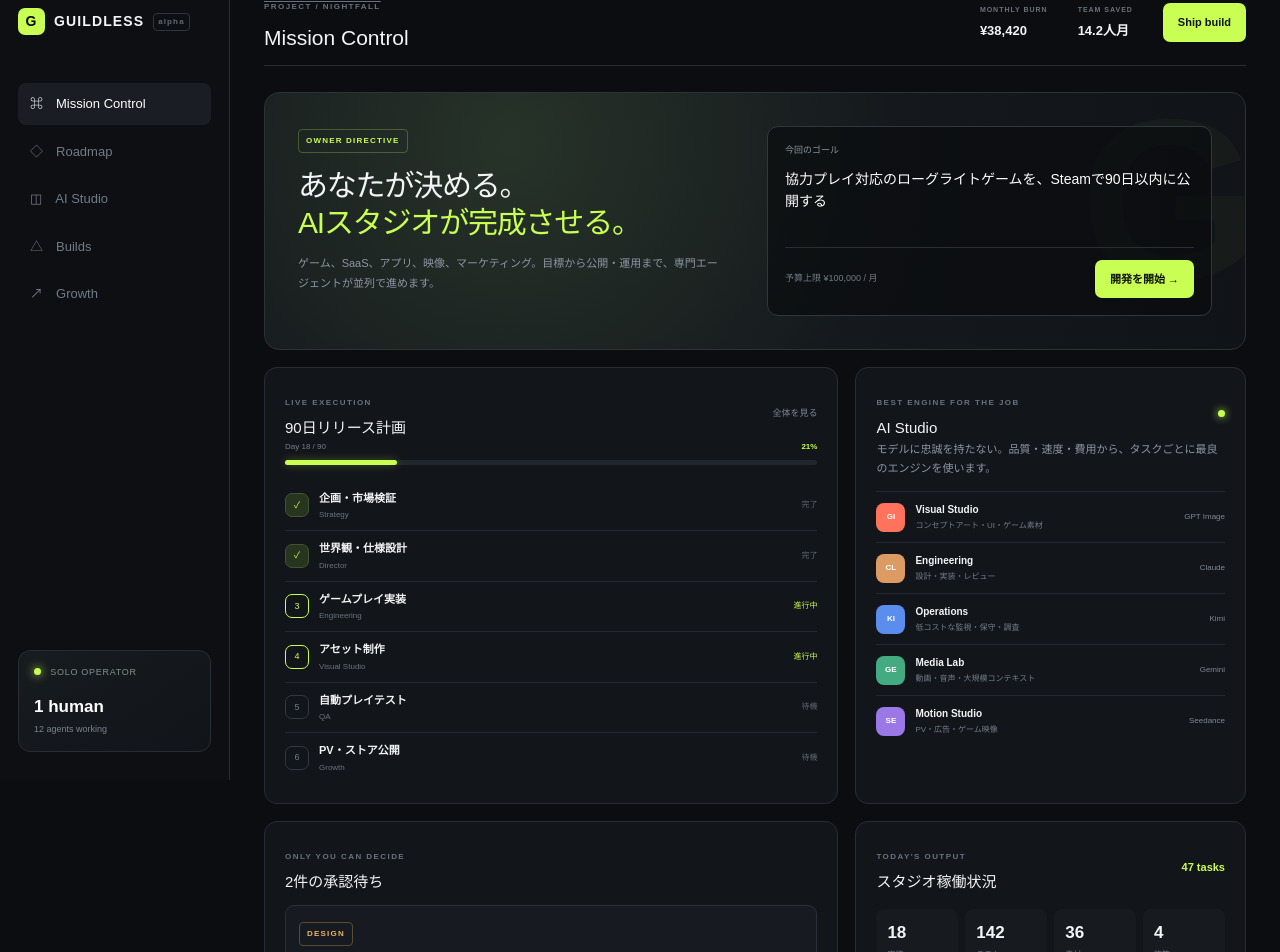
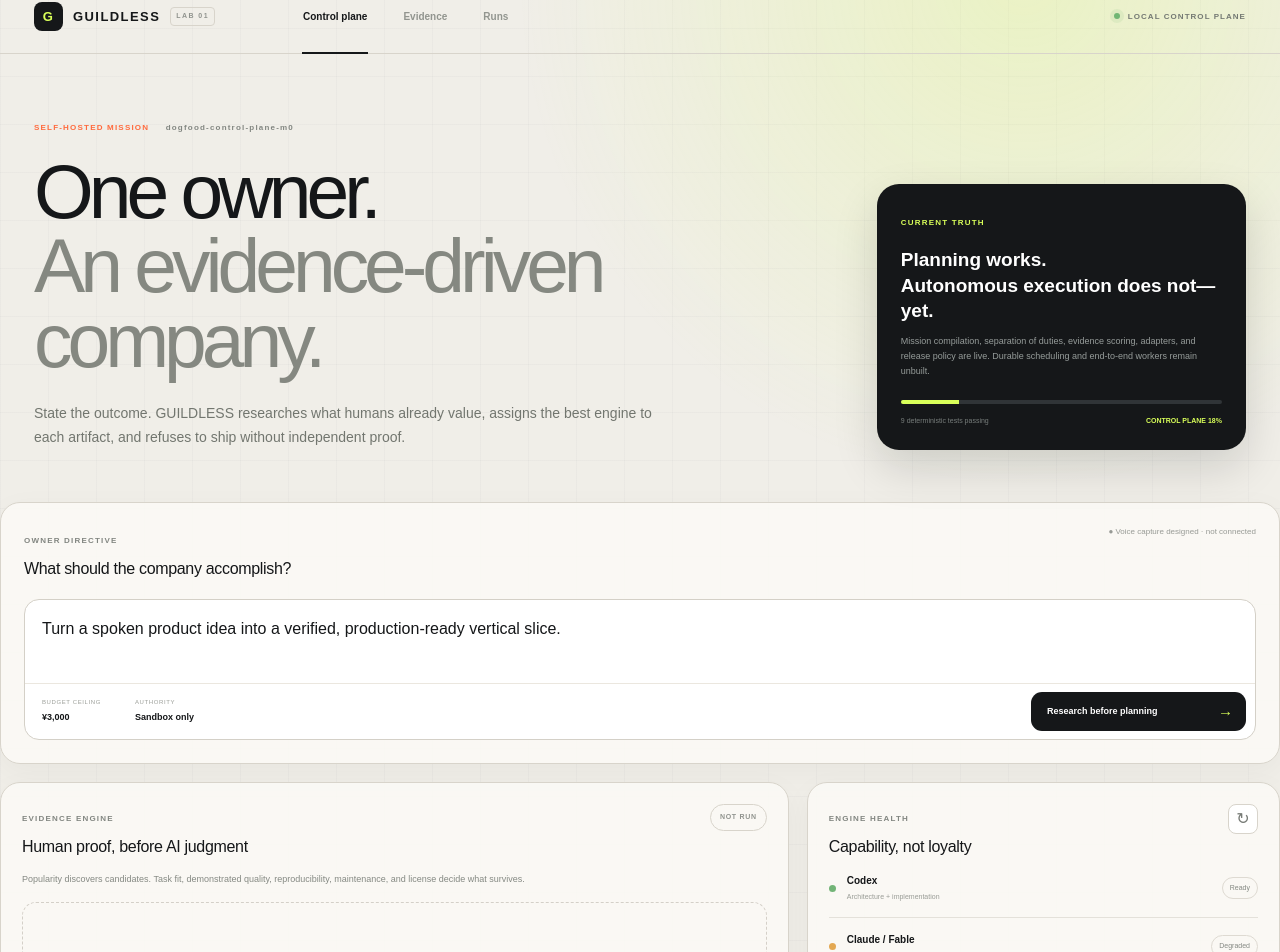
Before and after one commit to kokoaru-ltd/guildless, a Next.js app: page / in a window 1280 px wide. Shown: the part 20-972 px from the top of the page. Built offline with nearby package versions, Linux system fonts and the light colour scheme.

Commit message:
Build honest control plane interface

```diff
--- a/app/layout.tsx
+++ b/app/layout.tsx
@@ -2,37 +2,15 @@ import type { Metadata } from "next";
 import { Geist, Geist_Mono } from "next/font/google";
 import "./globals.css";
 
-const geistSans = Geist({
-  variable: "--font-geist-sans",
-  subsets: ["latin"],
-});
-
-const geistMono = Geist_Mono({
-  variable: "--font-geist-mono",
-  subsets: ["latin"],
-});
+const geistSans = Geist({ variable: "--font-geist-sans", subsets: ["latin"] });
+const geistMono = Geist_Mono({ variable: "--font-geist-mono", subsets: ["latin"] });
 
 export const metadata: Metadata = {
-  title: "GUILDLESS — One person. Full studio.",
-  description: "1人を、開発・ゲーム制作・運用・マーケティングまで行うAIスタジオに。",
-  icons: {
-    icon: "/favicon.svg",
-    shortcut: "/favicon.svg",
-  },
+  title: "GUILDLESS — Evidence-driven production control plane",
+  description: "One owner directs a verifiable AI production company.",
+  icons: { icon: "/favicon.svg", shortcut: "/favicon.svg" },
 };
 
-export default function RootLayout({
-  children,
-}: Readonly<{
-  children: React.ReactNode;
-}>) {
-  return (
-    <html lang="ja">
-      <body
-        className={`${geistSans.variable} ${geistMono.variable} antialiased`}
-      >
-        {children}
-      </body>
-    </html>
-  );
+export default function RootLayout({ children }: Readonly<{ children: React.ReactNode }>) {
+  return <html lang="en"><body className={`${geistSans.variable} ${geistMono.variable}`}>{children}</body></html>;
 }
--- a/app/page.tsx
+++ b/app/page.tsx
@@ -1,96 +1,46 @@
 "use client";
-
 import { useState } from "react";
 
-const engines = [
-  { name: "GPT Image", role: "Visual Studio", task: "コンセプトアート・UI・ゲーム素材", color: "#ff735c", mark: "GI" },
-  { name: "Claude", role: "Engineering", task: "設計・実装・レビュー", color: "#db9b63", mark: "CL" },
-  { name: "Kimi", role: "Operations", task: "低コストな監視・保守・調査", color: "#5b8def", mark: "KI" },
-  { name: "Gemini", role: "Media Lab", task: "動画・音声・大規模コンテキスト", color: "#43aa82", mark: "GE" },
-  { name: "Seedance", role: "Motion Studio", task: "PV・広告・ゲーム映像", color: "#9a78e5", mark: "SE" },
+const proofs=[
+  ["GH","GitHub","motiondivision / motion","29.8k stars · MIT · active",94],
+  ["PR","Product","motionsites.ai","Shipped motion references · inspected",86],
+  ["X","X","Seedance 2.0 direction guide","5.1k views · 178 bookmarks · recent",81],
+];
+const engines=[
+  ["Codex","Architecture + implementation","Ready","ok"],
+  ["Claude / Fable","Implementation + review","Degraded","warn"],
+  ["Kimi","Evidence analysis + operations","Degraded","warn"],
+  ["Grok Build","X + GitHub scouting","Needs API key","off"],
+  ["Node verifier","Deterministic acceptance","Ready","ok"],
+];
+const work=[
+  ["Normalize owner intent","Codex","complete"],
+  ["Collect human evidence","Grok + GitHub","ready"],
+  ["Challenge design direction","Kimi","blocked"],
+  ["Write acceptance tests","Independent model","queued"],
+  ["Implement vertical slice","Claude / Fable","queued"],
+  ["Verify and integrate","Node + Codex","queued"],
 ];
 
-const stages = [
-  { name: "企画・市場検証", owner: "Strategy", status: "done" },
-  { name: "世界観・仕様設計", owner: "Director", status: "done" },
-  { name: "ゲームプレイ実装", owner: "Engineering", status: "active" },
-  { name: "アセット制作", owner: "Visual Studio", status: "active" },
-  { name: "自動プレイテスト", owner: "QA", status: "queued" },
-  { name: "PV・ストア公開", owner: "Growth", status: "queued" },
-];
+export default function Home(){
+  const [phase,setPhase]=useState<"idle"|"scanning"|"ready">("idle");
+  const [goal,setGoal]=useState("Turn a spoken product idea into a verified, production-ready vertical slice.");
+  const scan=()=>{setPhase("scanning");window.setTimeout(()=>setPhase("ready"),900)};
+  return <main className="shell">
+    <header><a className="brand" href="#top"><b>G</b>GUILDLESS <small>LAB 01</small></a><nav><button className="active">Control plane</button><button>Evidence</button><button>Runs</button></nav><span className="online"><i/>LOCAL CONTROL PLANE</span></header>
 
-export default function Home() {
-  const [goal, setGoal] = useState("協力プレイ対応のローグライトゲームを、Steamで90日以内に公開する");
-  const [running, setRunning] = useState(false);
+    <section className="hero" id="top"><div><div className="kicker"><em>SELF-HOSTED MISSION</em> dogfood-control-plane-m0</div><h1>One owner.<br/><span>An evidence-driven company.</span></h1><p>State the outcome. GUILDLESS researches what humans already value, assigns the best engine to each artifact, and refuses to ship without independent proof.</p></div><aside className="truth"><small>CURRENT TRUTH</small><strong>Planning works.<br/>Autonomous execution does not—yet.</strong><p>Mission compilation, separation of duties, evidence scoring, adapters, and release policy are live. Durable scheduling and end-to-end workers remain unbuilt.</p><div className="meter"><i/></div><footer><span>9 deterministic tests passing</span><b>CONTROL PLANE 18%</b></footer></aside></section>
 
-  return (
-    <main className="shell">
-      <aside className="sidebar">
-        <div className="logo"><span>G</span> GUILDLESS <small>alpha</small></div>
-        <nav>
-          <a className="active" href="#mission">⌘<span>Mission Control</span></a>
-          <a href="#roadmap">◇<span>Roadmap</span></a>
-          <a href="#studio">◫<span>AI Studio</span></a>
-          <a href="#builds">△<span>Builds</span></a>
-          <a href="#growth">↗<span>Growth</span></a>
-        </nav>
-        <div className="solo-card">
-          <span className="pulse" /> SOLO OPERATOR
-          <strong>1 human</strong>
-          <p>12 agents working</p>
-        </div>
-      </aside>
+    <section className="directive"><div className="title"><div><small>OWNER DIRECTIVE</small><h2>What should the company accomplish?</h2></div><span>● Voice capture designed · not connected</span></div><div className="composer"><textarea aria-label="Mission objective" value={goal} onChange={e=>setGoal(e.target.value)}/><footer><div><small>BUDGET CEILING</small><b>¥3,000</b></div><div><small>AUTHORITY</small><b>Sandbox only</b></div><button onClick={scan} disabled={phase==="scanning"}>{phase==="idle"?"Research before planning":phase==="scanning"?"Scanning evidence…":"Evidence ready"}<b>→</b></button></footer></div></section>
 
-      <section className="workspace" id="mission">
-        <header>
-          <div><span className="overline">PROJECT / NIGHTFALL</span><h1>Mission Control</h1></div>
-          <div className="top-stats"><span><small>MONTHLY BURN</small>¥38,420</span><span><small>TEAM SAVED</small>14.2人月</span><button>Ship build</button></div>
-        </header>
+    <section className="grid">
+      <article className="panel evidence"><div className="title"><div><small>EVIDENCE ENGINE</small><h2>Human proof, before AI judgment</h2></div><span className={`pill ${phase}`}>{phase==="idle"?"NOT RUN":phase==="scanning"?"SCANNING":"DECISION READY"}</span></div><p className="intro">Popularity discovers candidates. Task fit, demonstrated quality, reproducibility, maintenance, and license decide what survives.</p>{phase==="ready"?<div className="proofs">{proofs.map((p,i)=><div className="proof" key={String(p[2])} style={{animationDelay:`${i*50}ms`}}><b className={`source s${i}`}>{p[0]}</b><div><small>{p[1]}</small><strong>{p[2]}</strong><span>{p[3]}</span></div><em>{p[4]}<small>/100</small></em></div>)}</div>:<div className={`empty ${phase}`}><i/><span>{phase==="scanning"?"Inspecting sources and licenses":"Run research to build an Evidence Pack"}</span></div>}<footer className="weights"><span>FIT <b>30%</b></span><span>QUALITY <b>25%</b></span><span>REPRODUCIBLE <b>15%</b></span><span>ADOPTION <b>10%</b></span></footer></article>
 
-        <section className="mission-card">
-          <div className="mission-copy">
-            <span className="tag">OWNER DIRECTIVE</span>
-            <h2>あなたが決める。<br /><em>AIスタジオが完成させる。</em></h2>
-            <p>ゲーム、SaaS、アプリ、映像、マーケティング。目標から公開・運用まで、専門エージェントが並列で進めます。</p>
-          </div>
-          <div className="directive-box">
-            <label htmlFor="goal">今回のゴール</label>
-            <textarea id="goal" value={goal} onChange={(e) => setGoal(e.target.value)} />
-            <div><span>予算上限 ¥100,000 / 月</span><button onClick={() => { setRunning(true); setTimeout(() => setRunning(false), 1200); }}>{running ? "組織を編成中…" : "開発を開始 →"}</button></div>
-          </div>
-        </section>
+      <article className="panel engines"><div className="title"><div><small>ENGINE HEALTH</small><h2>Capability, not loyalty</h2></div><button aria-label="Refresh">↻</button></div><div className="engine-list">{engines.map(e=><div className="engine" key={e[0]}><i className={e[3]}/><div><strong>{e[0]}</strong><span>{e[1]}</span></div><em>{e[2]}</em></div>)}</div><aside><b>!</b> Installed is not healthy. Claude and Kimi connected but timed out during unattended trials.</aside></article>
 
-        <div className="grid">
-          <section className="panel pipeline" id="roadmap">
-            <div className="panel-head"><div><span>LIVE EXECUTION</span><h3>90日リリース計画</h3></div><button>全体を見る</button></div>
-            <div className="progress"><i /><span>Day 18 / 90</span><b>21%</b></div>
-            <div className="stage-list">
-              {stages.map((stage, index) => <div className={`stage ${stage.status}`} key={stage.name}><span className="stage-no">{stage.status === "done" ? "✓" : index + 1}</span><div><strong>{stage.name}</strong><small>{stage.owner}</small></div><em>{stage.status === "active" ? "進行中" : stage.status === "done" ? "完了" : "待機"}</em></div>)}
-            </div>
-          </section>
+      <article className="panel graph"><div className="title"><div><small>VERIFIED WORK GRAPH</small><h2>Nothing completes by self-report</h2></div><span>GRAPH v1</span></div><div>{work.map((w,i)=><div className={`task ${w[2]}`} key={w[0]}><b>{w[2]==="complete"?"✓":i+1}</b><div><strong>{w[0]}</strong><small>{w[1]}</small></div><em>{w[2]}</em></div>)}</div></article>
 
-          <section className="panel studio" id="studio">
-            <div className="panel-head"><div><span>BEST ENGINE FOR THE JOB</span><h3>AI Studio</h3></div><i className="live-dot" /></div>
-            <p className="panel-description">モデルに忠誠を持たない。品質・速度・費用から、タスクごとに最良のエンジンを使います。</p>
-            <div className="engine-list">
-              {engines.map((engine) => <div className="engine" key={engine.name}><span className="engine-mark" style={{ background: engine.color }}>{engine.mark}</span><div><strong>{engine.role}</strong><small>{engine.task}</small></div><em>{engine.name}</em></div>)}
-            </div>
-          </section>
-
-          <section className="panel approvals">
-            <div className="panel-head"><div><span>ONLY YOU CAN DECIDE</span><h3>2件の承認待ち</h3></div></div>
-            <article><span className="risk">DESIGN</span><strong>戦闘テンポを15%速くする</strong><p>AIプレイテストでは継続率が8.4%改善。既存アニメーション42点を自動調整します。</p><div><button className="ghost">詳しく見る</button><button className="approve">承認</button></div></article>
-            <article><span className="risk money">COST</span><strong>PV動画の高品質レンダリング</strong><p>Seedanceによる30秒PV。追加費用見込み ¥1,840。</p><div><button className="ghost">却下</button><button className="approve">承認</button></div></article>
-          </section>
-
-          <section className="panel output" id="builds">
-            <div className="panel-head"><div><span>TODAY'S OUTPUT</span><h3>スタジオ稼働状況</h3></div><b>47 tasks</b></div>
-            <div className="metric-row"><div><strong>18</strong><span>実装</span></div><div><strong>142</strong><span>テスト</span></div><div><strong>36</strong><span>素材</span></div><div><strong>4</strong><span>施策</span></div></div>
-            <div className="activity"><span>06:42</span><p><b>QA Agent</b> ボス戦を10,000回シミュレーション</p><em>完了</em></div>
-            <div className="activity"><span>06:38</span><p><b>Growth Agent</b> SteamストアA/Bコピーを生成</p><em>実行中</em></div>
-          </section>
-        </div>
-      </section>
-    </main>
-  );
+      <article className="panel gate"><small>RELEASE GATE</small><h2>Blocked by evidence,<br/>not optimism.</h2><strong className="count">0<span>/ 4</span></strong><ul><li>Reproducible build</li><li>Deterministic tests</li><li>Independent review</li><li>Rollback rehearsal</li></ul><button disabled>Release unavailable</button></article>
+    </section>
+  </main>
 }
```
Also changed, not shown: app/globals.css.
